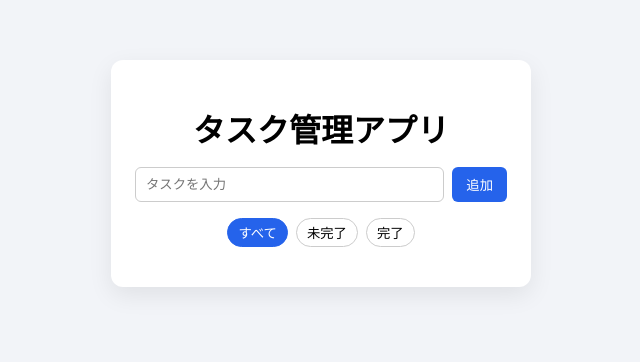
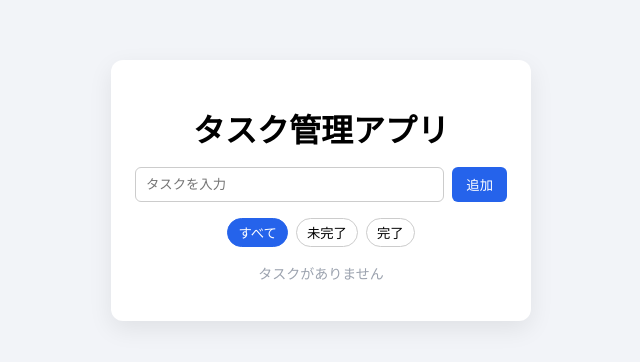
Before and after one commit to s4sakama/web-app, a React (Vite) app: page / in a window 1280 px wide. Shown: the top 362 px of the page, without its empty margins (319-959 px from the left). Built offline with nearby package versions, Linux system fonts and the light colour scheme.

Commit message:
Enterキーの対応他

```diff
--- a/src/App.jsx
+++ b/src/App.jsx
@@ -2,24 +2,24 @@ import { useEffect, useState } from "react";
 import { loadTasks, saveTasks } from "./storage";
 
 function App() {
-  const [tasks, setTasks] = useState([]);
+  const [tasks, setTasks] = useState(() => loadTasks());
   const [text, setText] = useState("");
   const [filter, setFilter] = useState("all");
 
-  // 初回のみ localStorage から読み込み
-  useEffect(() => {
-    setTasks(loadTasks());
-  }, []);
-
-  // tasks が変わるたびに保存
+  // tasks が変わるたびに保存 (初回マウント時も実行される)
   useEffect(() => {
     saveTasks(tasks);
   }, [tasks]);
 
   const addTask = () => {
     if (!text.trim()) return;
-    setTasks([...tasks, { id: Date.now(), text, completed: false }]);
+    setTasks([...tasks, { id: crypto.randomUUID(), text, completed: false }]);
     setText("");
+  };
+
+  // Enterキーでの追加対応
+  const handleKeyDown = (e) => {
+    if (e.key === "Enter") addTask();
   };
 
   const toggleTask = (id) => {
@@ -50,6 +50,7 @@ function App() {
         <input
           value={text}
           onChange={e => setText(e.target.value)}
+          onKeyDown={handleKeyDown}
           placeholder="タスクを入力"
         />
         <button onClick={addTask}>追加</button>
@@ -78,10 +79,7 @@ function App() {
 
       <ul>
         {filteredTasks.map(task => (
-          <li
-            key={task.id}
-            className={task.completed ? "done" : ""}
-          >
+          <li key={task.id} className={task.completed ? "done" : ""}>
             <input
               type="checkbox"
               checked={task.completed}
@@ -92,6 +90,10 @@ function App() {
           </li>
         ))}
       </ul>
+
+      {filteredTasks.length === 0 && (
+        <p className="empty">タスクがありません</p>
+      )}
     </div>
   );
 }
```
